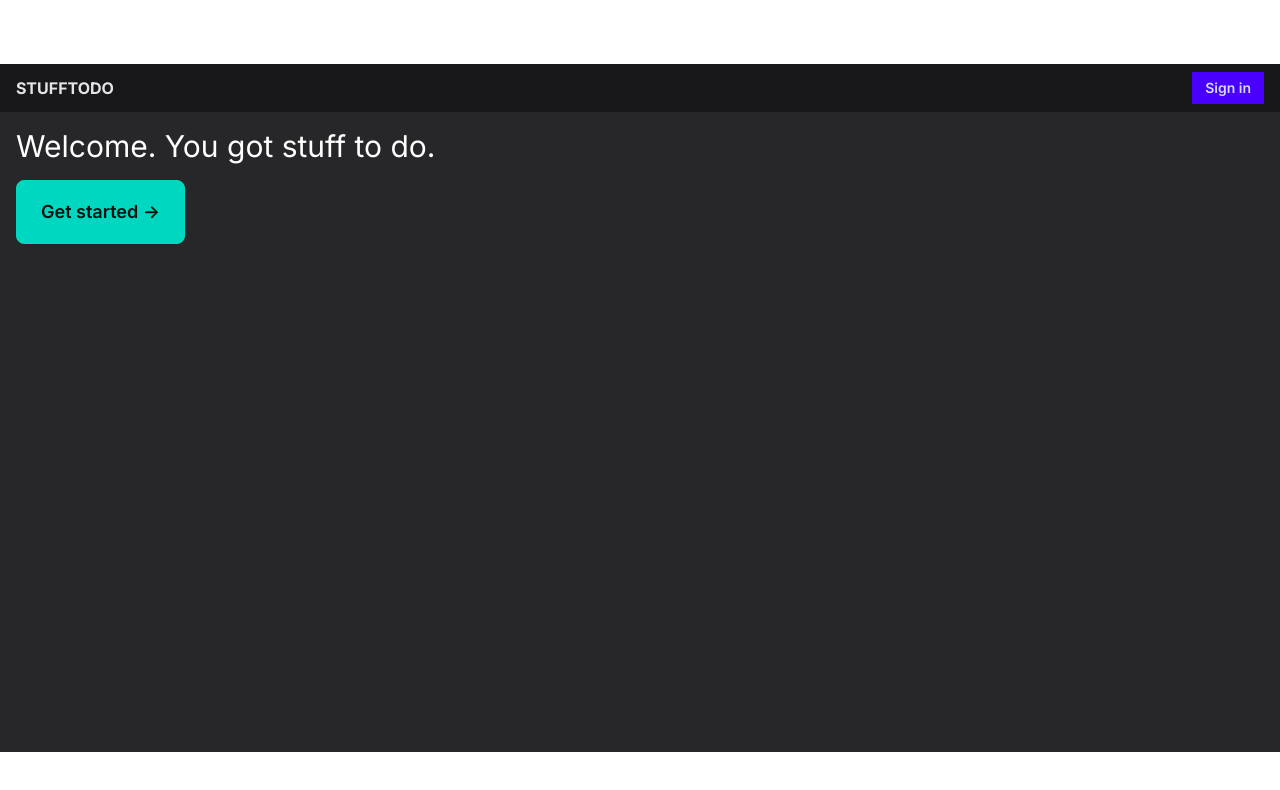
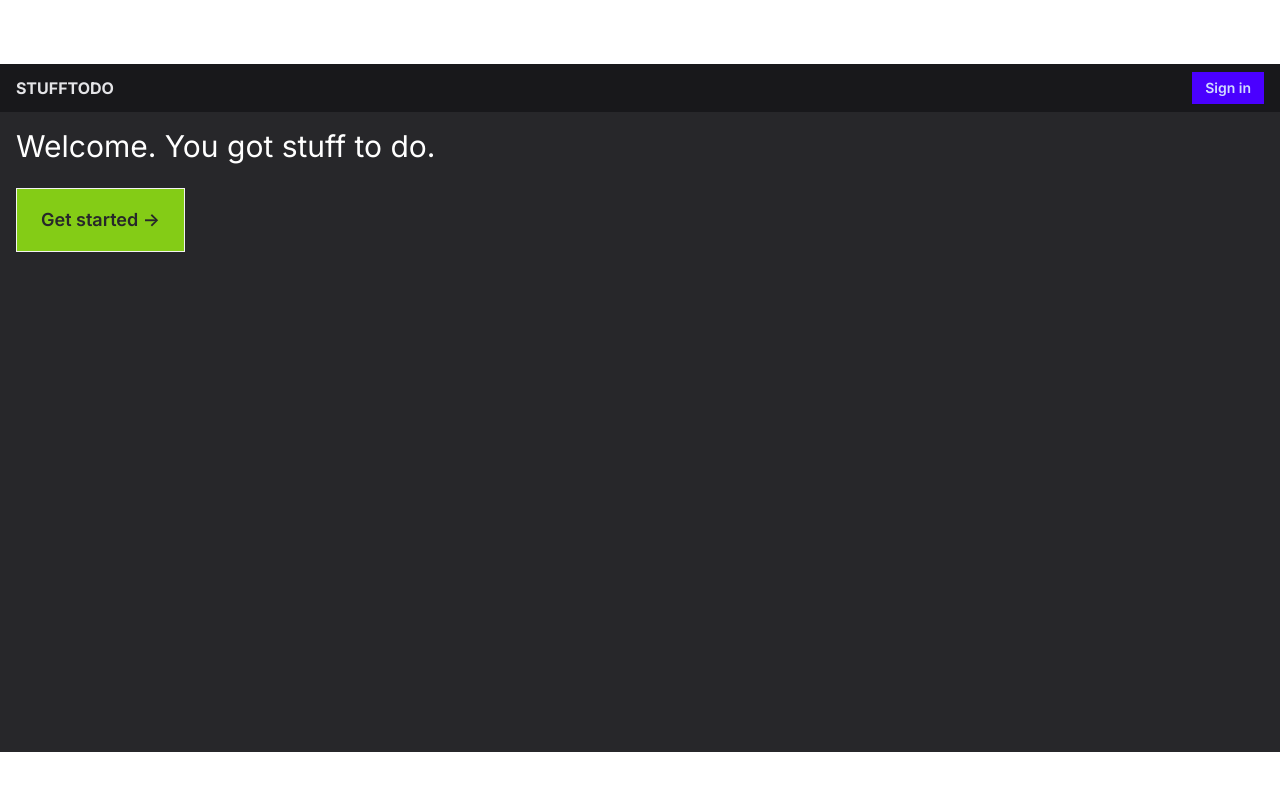
Before and after one commit to Dolko42/stufftodo, a Next.js app: page / in a window 1280 px wide. Shown: the top 790 px of the page. Built offline with nearby package versions, Linux system fonts and the light colour scheme; no server answers.

Commit message:
some homepage button styling

```diff
--- a/src/app/page.tsx
+++ b/src/app/page.tsx
@@ -5,11 +5,13 @@ export default async function Home() {
 
   return (
     <main className="relative flex h-full min-h-[40rem] flex-col bg-zinc-800 p-4">
-      <h1 className="pb-4 text-3xl text-white">
+      <h1 className="pb-6 text-3xl text-white">
         Welcome. You got stuff to do.
       </h1>
       <Link href="/todo">
-        <button className="btn btn-accent btn-lg">Get started {`->`}</button>
+        <button className="btn btn-lg w-full rounded-none bg-lime-500 text-zinc-800 hover:bg-lime-400 lg:w-auto">
+          Get started {`->`}
+        </button>
       </Link>
     </main>
   );
```
